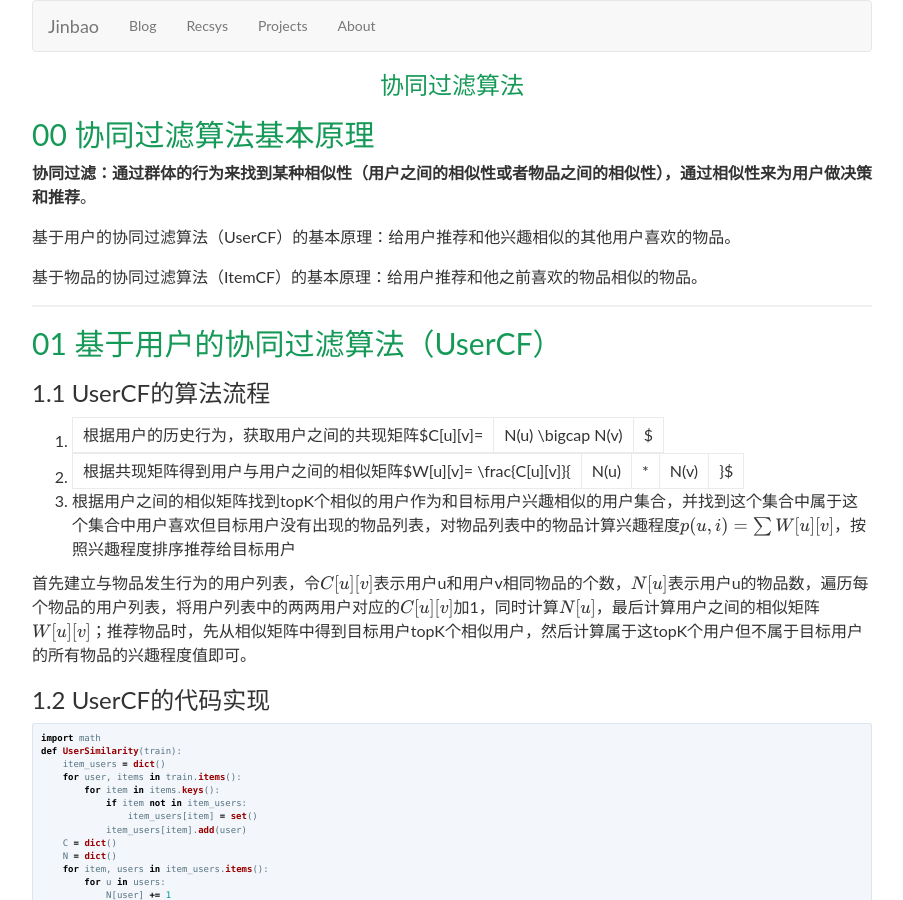
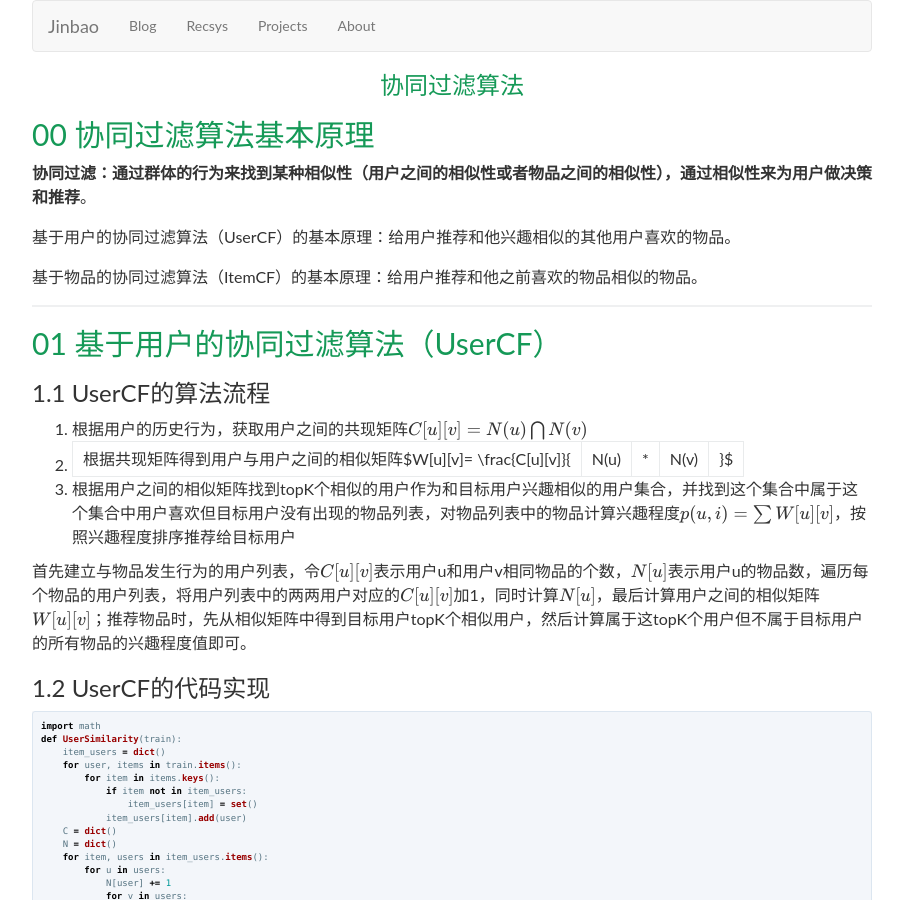
Before and after one commit to JinbaoWeb/jinbaoweb.github.io, a Jekyll site: the page built from recsys/cf.md, in a window 1280 px wide and 900 px high. Shown: the whole window, without its empty margins (188-1091 px from the left). Built offline with Jekyll 4.4.1, drawn with Linux system fonts in a browser that asks for light colours; nearby versions of some CDN libraries; our own code applies the rules of GitHub Pages for plain Markdown files; formulas are drawn with MathJax 3; comment, search, counter and statistics services are not loaded.

Commit message:
Update cf.md

```diff
--- a/recsys/cf.md
+++ b/recsys/cf.md
@@ -14,7 +14,7 @@
 
 ### 1.1 UserCF的算法流程
 
-1. 根据用户的历史行为，获取用户之间的共现矩阵$C[u][v]=|N(u) \bigcap N(v)|$
+1. 根据用户的历史行为，获取用户之间的共现矩阵$C[u][v]=N(u) \bigcap N(v)$
 2. 根据共现矩阵得到用户与用户之间的相似矩阵$W[u][v]= \frac{C[u][v]}{|N(u)| * |N(v)|}$
 3. 根据用户之间的相似矩阵找到topK个相似的用户作为和目标用户兴趣相似的用户集合，并找到这个集合中属于这个集合中用户喜欢但目标用户没有出现的物品列表，对物品列表中的物品计算兴趣程度$p(u, i) = \sum {W[u][v]}$，按照兴趣程度排序推荐给目标用户
 
```
